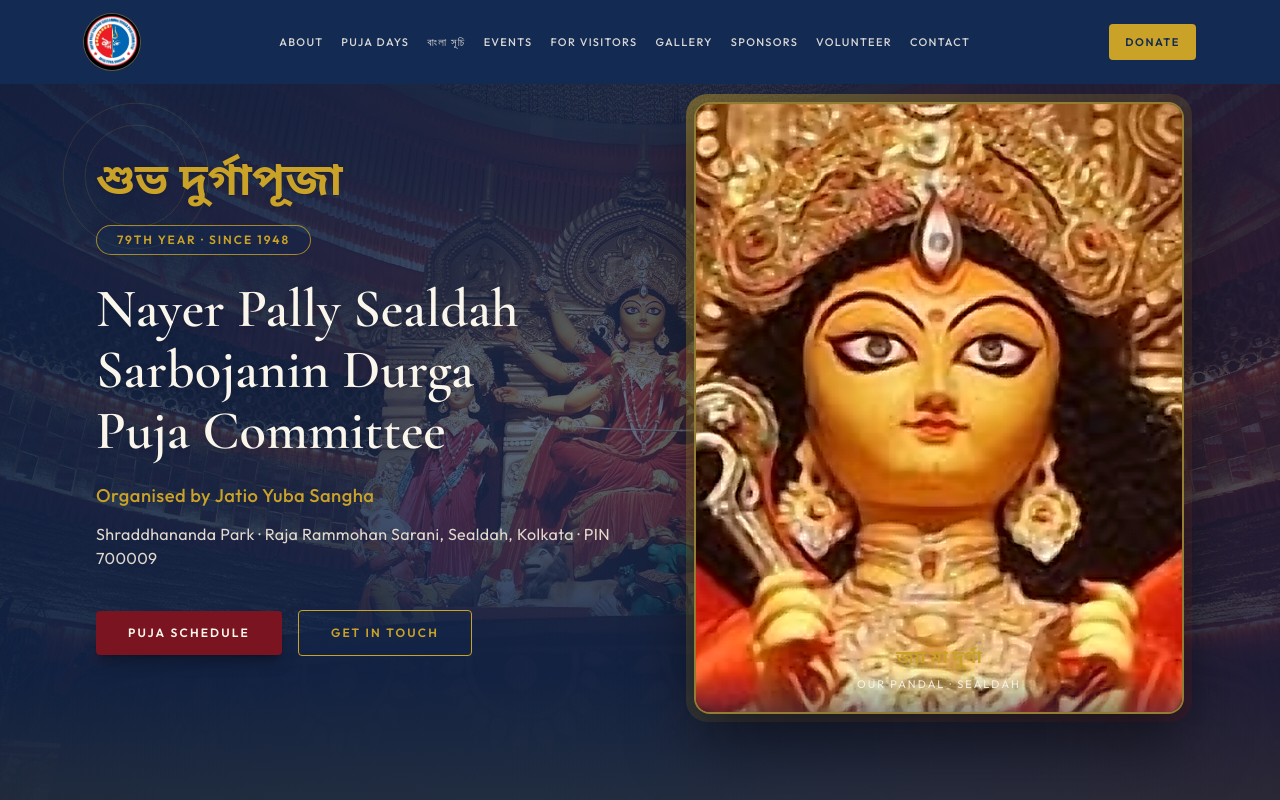
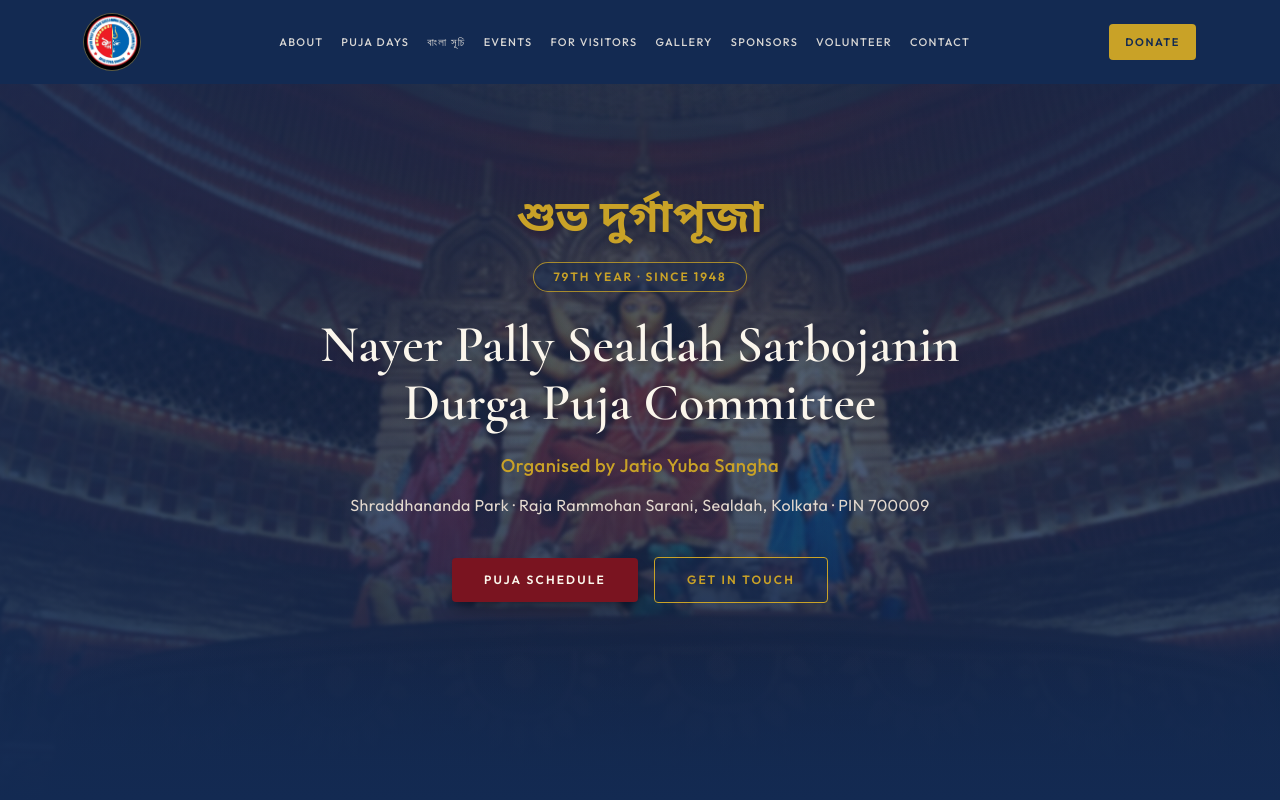
Before and after one commit to Kitty222415/nayer-pally-durga-puja, a Next.js app: page / in a window 1280 px wide. Shown: the top 800 px of the page. Built offline with nearby package versions, Linux system fonts and the light colour scheme.

Commit message:
feat: soft pandal backdrop hero without face panel
Landing hero uses the shared pandal photo as a soft full-bleed backdrop with centered text.

```diff
--- a/src/components/Hero.tsx
+++ b/src/components/Hero.tsx
@@ -16,59 +16,47 @@
       className="relative flex min-h-[100svh] items-center overflow-hidden"
       aria-labelledby="hero-heading"
     >
-      {/* Soft full-bleed Maa Durga backdrop */}
+      {/* Soft full-bleed backdrop — the pandal photo you shared */}
       <div className="absolute inset-0">
         <Image
           src="/brand/maa-durga-hero.jpg"
           alt=""
           fill
           priority
-          quality={85}
+          quality={90}
           sizes="100vw"
-          className="object-cover object-[center_30%] scale-[1.02]"
+          className="object-cover object-[center_28%] scale-[1.03]"
         />
+        {/* Soft overlays so Maa stays visible but text stays readable */}
         <div
-          className="absolute inset-0 bg-gradient-to-b from-navy/75 via-navy/50 to-navy/90"
+          className="absolute inset-0 bg-navy/45"
           aria-hidden
         />
         <div
-          className="absolute inset-0 bg-gradient-to-r from-navy/65 via-navy/25 to-crimson/25"
+          className="absolute inset-0 bg-gradient-to-b from-navy/55 via-navy/30 to-navy/80"
           aria-hidden
         />
         <div
-          className="absolute inset-0 bg-[radial-gradient(ellipse_at_center,transparent_10%,rgba(11,22,48,0.55)_100%)]"
+          className="absolute inset-0 bg-gradient-to-r from-navy/50 via-transparent to-navy/35"
           aria-hidden
         />
         <div
-          className="absolute inset-x-0 bottom-0 h-36 bg-gradient-to-t from-gold/10 to-transparent"
+          className="absolute inset-x-0 bottom-0 h-40 bg-gradient-to-t from-navy to-transparent"
           aria-hidden
         />
       </div>
 
-      <svg
-        className="pointer-events-none absolute left-4 top-24 opacity-20 sm:left-10 md:left-14"
-        width="160"
-        height="160"
-        viewBox="0 0 220 220"
-        fill="none"
-        aria-hidden
-      >
-        <circle cx="110" cy="110" r="100" stroke="#C9A227" strokeWidth="1" />
-        <circle cx="110" cy="110" r="70" stroke="#C9A227" strokeWidth="1" />
-      </svg>
-
       <div className="container-premium relative z-10 section-pad pt-28 md:pt-32">
-        <div className="mx-auto grid max-w-6xl items-center gap-10 lg:grid-cols-[1.05fr_0.95fr] lg:gap-14">
-          <div className="text-center lg:text-left fade-up">
-            <p className="font-bengali mb-4 text-3xl font-semibold text-gold drop-shadow sm:text-4xl md:text-[2.75rem]">
+        <div className="mx-auto max-w-3xl text-center fade-up">
+          <p className="font-bengali mb-4 text-3xl font-semibold text-gold drop-shadow-md sm:text-4xl md:text-[2.75rem]">
             {site.heroGreetingBn}
           </p>
-            <div className="mb-6 inline-flex items-center rounded-full border border-gold/80 bg-navy/35 px-5 py-1.5 text-[11px] font-semibold uppercase tracking-[0.16em] text-gold backdrop-blur-[2px] md:text-xs">
+          <div className="mb-6 inline-flex items-center rounded-full border border-gold/80 bg-navy/40 px-5 py-1.5 text-[11px] font-semibold uppercase tracking-[0.16em] text-gold backdrop-blur-sm md:text-xs">
             {badge}
           </div>
           <h1
             id="hero-heading"
-              className="font-display text-balance text-3xl font-semibold leading-[1.12] text-cream drop-shadow-md sm:text-4xl md:text-5xl lg:text-[3.4rem]"
+            className="font-display text-balance text-3xl font-semibold leading-[1.12] text-cream drop-shadow-md sm:text-4xl md:text-5xl lg:text-[3.25rem]"
           >
             {site.committeeName}
           </h1>
@@ -84,7 +72,7 @@
               published.
             </p>
           )}
-            <div className="mt-10 flex flex-wrap items-center justify-center gap-4 lg:justify-start">
+          <div className="mt-10 flex flex-wrap items-center justify-center gap-4">
             <a
               href="#puja-days"
               className="focus-ring inline-flex items-center rounded-sm bg-crimson px-8 py-3.5 text-xs font-semibold uppercase tracking-[0.18em] text-cream shadow-lg shadow-black/30 transition hover:bg-crimson-deep"
@@ -93,45 +81,10 @@
             </a>
             <a
               href="#contact"
-                className="focus-ring inline-flex items-center rounded-sm border border-gold bg-navy/30 px-8 py-3.5 text-xs font-semibold uppercase tracking-[0.18em] text-gold transition hover:bg-gold/15"
+              className="focus-ring inline-flex items-center rounded-sm border border-gold bg-navy/40 px-8 py-3.5 text-xs font-semibold uppercase tracking-[0.18em] text-gold backdrop-blur-sm transition hover:bg-gold/15"
             >
               Get in Touch
             </a>
-            </div>
-          </div>
-
-          {/* Crisp high-quality right panel — no haze on the photo */}
-          <div className="relative mx-auto w-full max-w-lg fade-up lg:max-w-none">
-            <div
-              className="pointer-events-none absolute -inset-2 rounded-[1.35rem] bg-gradient-to-br from-gold/60 via-gold/20 to-crimson/30 opacity-80"
-              aria-hidden
-            />
-            <figure className="relative overflow-hidden rounded-[1rem] border-2 border-gold/70 bg-navy shadow-[0_28px_64px_rgba(0,0,0,0.5)]">
-              <div className="relative aspect-[4/5] w-full">
-                <Image
-                  src="/brand/maa-durga-face.png"
-                  alt="Close portrait of Maa Durga’s face from our Sealdah pandal"
-                  fill
-                  priority
-                  quality={100}
-                  unoptimized
-                  sizes="(max-width: 1024px) 92vw, 440px"
-                  className="object-cover object-[center_35%]"
-                />
-                <div
-                  className="absolute inset-x-0 bottom-0 bg-gradient-to-t from-navy/45 via-transparent to-transparent px-5 pb-5 pt-16"
-                  aria-hidden
-                />
-              </div>
-              <figcaption className="absolute inset-x-0 bottom-0 px-5 pb-5 text-center">
-                <p className="font-bengali text-lg font-semibold text-gold drop-shadow">
-                  জয় মা দুর্গা
-                </p>
-                <p className="mt-1 text-[11px] uppercase tracking-[0.18em] text-cream/90">
-                  Our pandal · Sealdah
-                </p>
-              </figcaption>
-            </figure>
           </div>
         </div>
       </div>
```
Also changed, not shown: public/brand/maa-durga-hero.jpg. Lines whose indentation alone changed are shown as unchanged.
